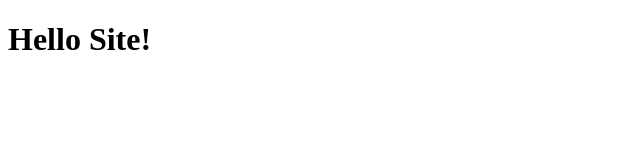
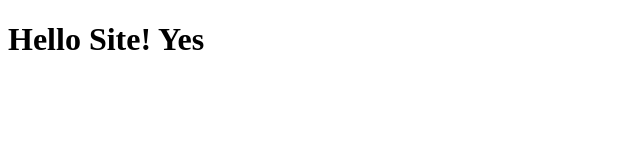
Before and after one commit to adishklarsh/site-test, a plain HTML site: page site/index.html in a window 1280 px wide. Shown: the full height of the page, 0-640 px from the left. Drawn offline with Linux system fonts and the light colour scheme.

Commit message:
Small addition to index content

```diff
--- a/site/index.html
+++ b/site/index.html
@@ -4,6 +4,6 @@
 	<title>Hello Site!</title>
 </head>
 <body>
-<h1>Hello Site!</h1>
+<h1>Hello Site! Yes</h1>
 </body>
 </html>
```
